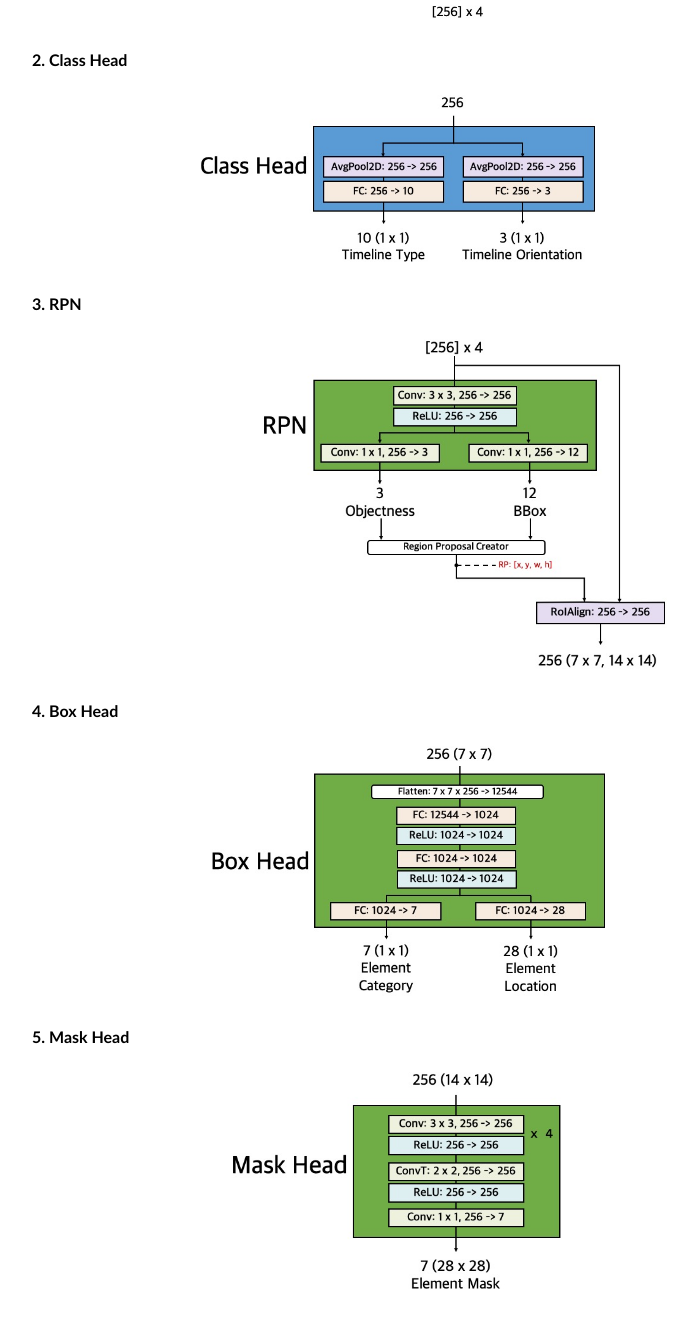
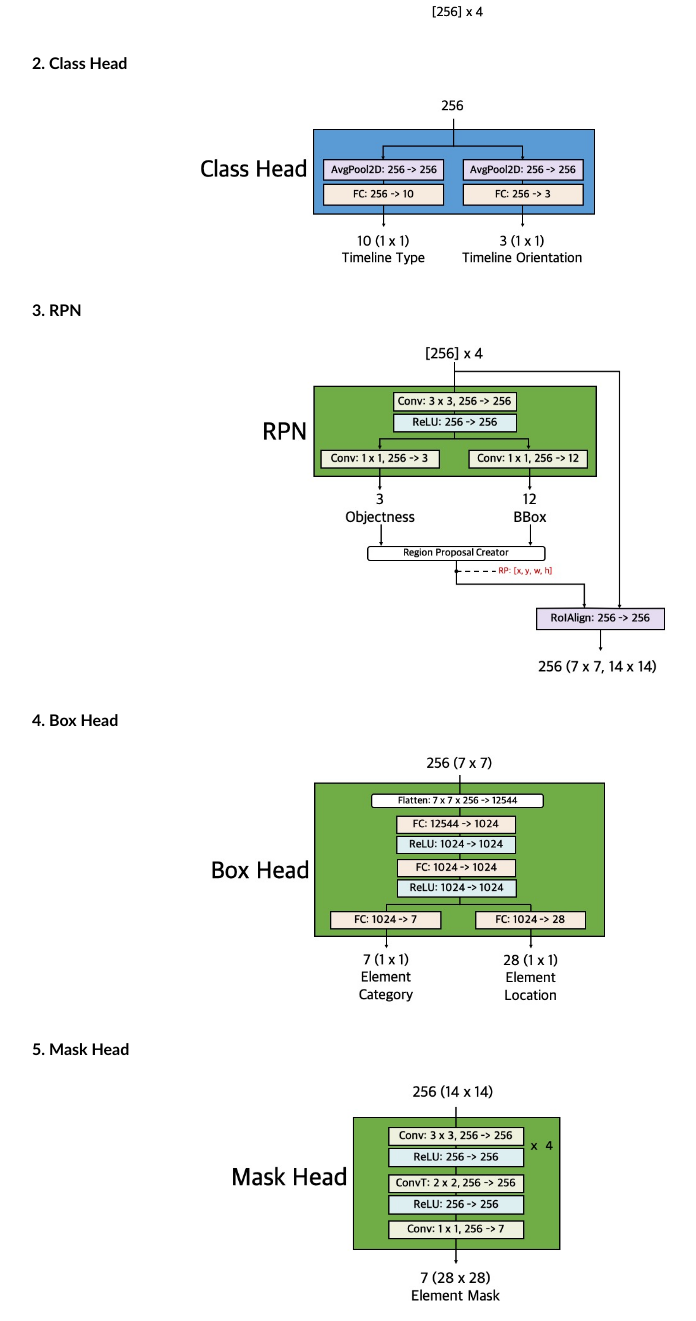
Before and after one commit to auto-infog-timeline/auto-infog-timeline.github.io, a plain HTML site: page index.html in a window 1280 px wide. Shown: the part 6834-8155 px from the top of the page, without its empty margins (96-792 px from the left). Drawn offline with nearby package versions, Linux system fonts and the light colour scheme; some packages are replaced by stand-ins of ours.

Commit message:
refine css

```diff
--- a/index.html
+++ b/index.html
@@ -306,33 +306,27 @@
 
             <h4 id="archit_resnext">1. ResNeXt-FPN</h4>
             <a data-fancybox="gallery" href="figs/archit/resnext_fpn.jpg">
-                <img style="width: 90%;
-                margin-left: auto;
-                margin-right: -10%; display: block;" src="figs/archit/resnext_fpn.jpg" alt='missing' />
+                <img style="width: 90%; margin-left: 20%" src="figs/archit/resnext_fpn.jpg" alt='missing' />
                 </a>
 
             <h4 id="archit_class">2. Class Head</h4>
             <a data-fancybox="gallery" href="figs/archit/class_head.jpg">
-                <img style="width: 40%;
-                margin-left: 15%; display: block;" src="figs/archit/class_head.jpg" alt='missing' />
+                <img style="width: 40%; margin-left: 15%;" src="figs/archit/class_head.jpg" alt='missing' />
                 </a>
 
             <h4 id="archit_rpn">3. RPN</h4>
             <a data-fancybox="gallery" href="figs/archit/rpn.jpg">
-                <img style="width: 41%;
-                margin-left: 21%; display: block;" src="figs/archit/rpn.jpg" alt='missing' />
+                <img style="width: 41%; margin-left: 21%;" src="figs/archit/rpn.jpg" alt='missing' />
                 </a>
 
             <h4 id="archit_box">4. Box Head</h4>
             <a data-fancybox="gallery" href="figs/archit/box_head.jpg">
-                <img style="width: 40%;
-                margin-left: 16%; display: block;" src="figs/archit/box_head.jpg" alt='missing' />
+                <img style="width: 40%; margin-left: 16%;" src="figs/archit/box_head.jpg" alt='missing' />
                 </a>
 
             <h4 id="archit_mask">5. Mask Head</h4>
             <a data-fancybox="gallery" href="figs/archit/mask_head.jpg">
-                <img style="width: 35%;
-                margin-left: 18%; display: block;" src="figs/archit/mask_head.jpg" alt='missing' />
+                <img style="width: 35%; margin-left: 18%;" src="figs/archit/mask_head.jpg" alt='missing' />
                 </a>
         </section>
         <hr />
```
